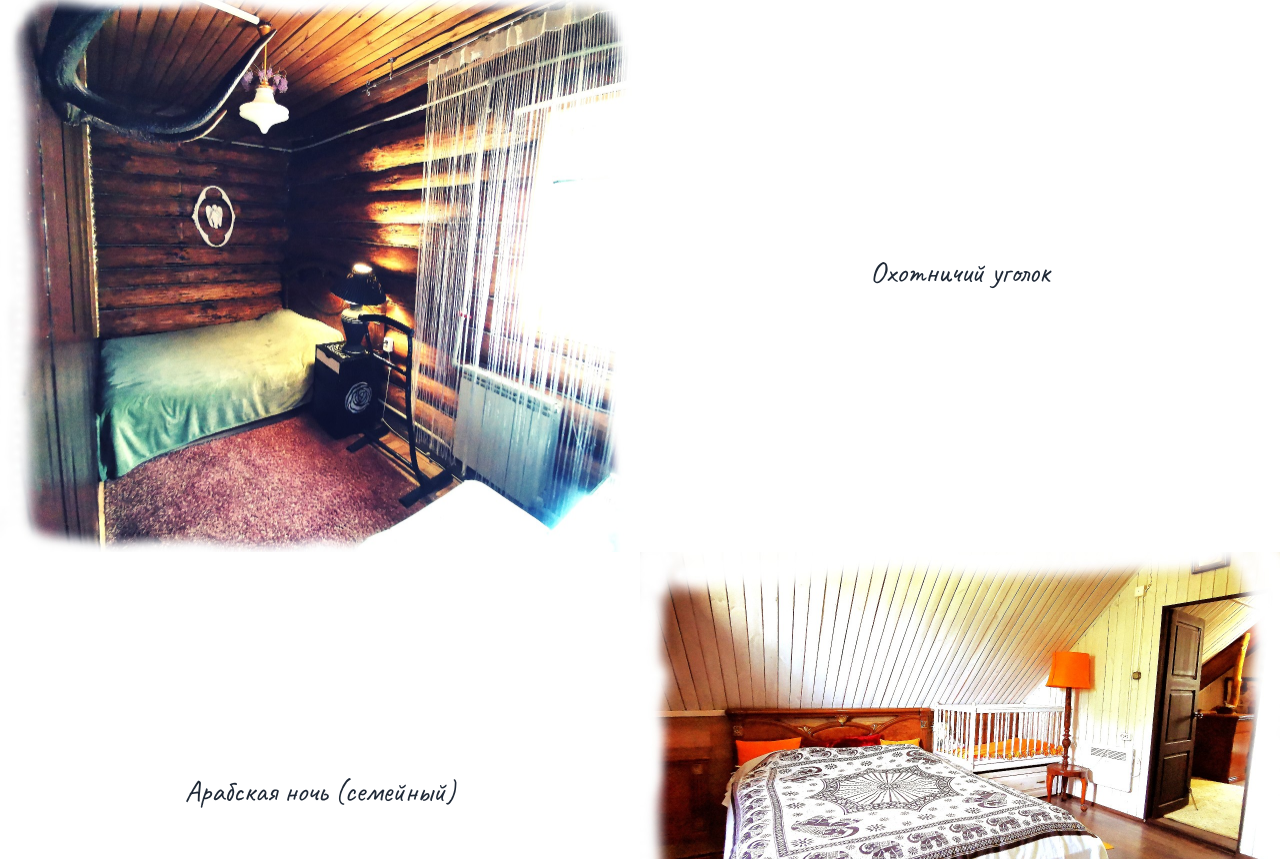
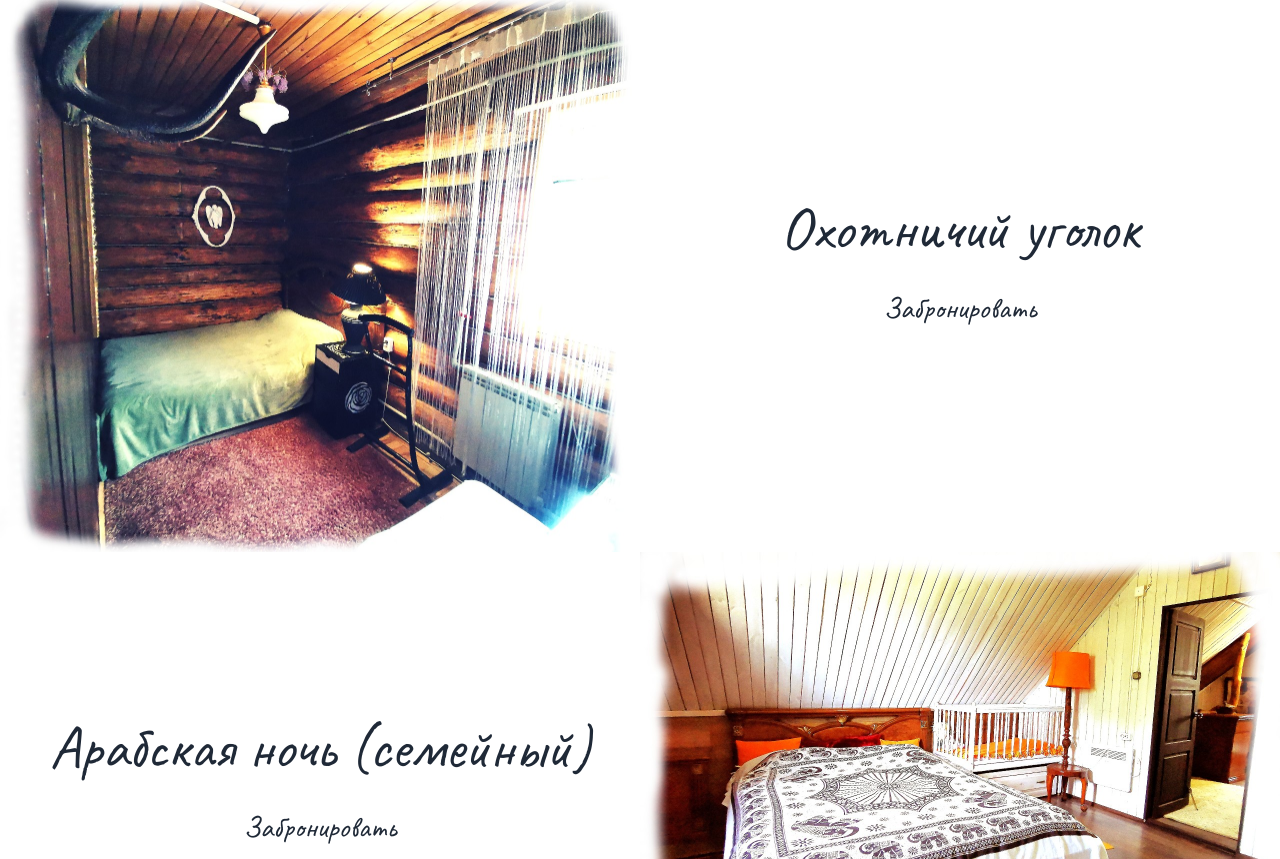
Before and after one commit to ri-commits/lesnaya_skazka, a Next.js app: page / in a window 1280 px wide. Shown: the part 2541-3400 px from the top of the page. Built offline with nearby package versions, Linux system fonts and the light colour scheme; a web font is replaced by a local one.

Commit message:
Rooms styled

```diff
--- /dev/null
+++ b/app/contacts/page.jsx
@@ -0,0 +1,7 @@
+import React from "react";
+
+const Contacts = () => {
+  return <div>Contacts</div>;
+};
+
+export default Contacts;
--- a/components/Rooms.jsx
+++ b/components/Rooms.jsx
@@ -1,5 +1,22 @@
 import Image from "next/image.js";
 import images from "../public/assets/rooms/index.js";
+import cloud from "../public/assets/cloud.png";
+import Link from "next/link.js";
+
+const ReservationButton = () => (
+  <Link
+    href="/contacts"
+    className="mt-3 group text-gray-800 py-4 md:py-5 px-8 md:px-10 relative overflow-hidden"
+  >
+    <span
+      className="absolute inset-0 bg-cover bg-center transition-opacity opacity-0  group-hover:opacity-100"
+      style={{ backgroundImage: `url(${cloud.src})` }}
+    ></span>
+    <span className="relative z-10 font-caveat md:text-3xl text-2xl group-hover:text-white">
+      Забронировать
+    </span>
+  </Link>
+);
 
 const Room = ({ image, description, reverse }) => {
   return (
@@ -18,7 +35,8 @@ const Room = ({ image, description, reverse }) => {
         />
       </div>
       <div className="flex flex-col justify-center items-center p-5 text-gray-800 md:w-1/2">
-        <h2 className="md:text-3xl text-2xl font-caveat">{description}</h2>
+        <h2 className="md:text-6xl text-3xl font-caveat">{description}</h2>
+        <ReservationButton />
       </div>
     </div>
   );
@@ -35,16 +53,19 @@ const Rooms = () => {
         image={images.room1}
         description="Охотничий уголок"
         reverse={false}
+        key="room1"
       />
       <Room
         image={images.room2}
         description="Арабская ночь (семейный)"
         reverse={true}
+        key="room2"
       />
       <Room
         image={images.room3}
         description="В гостях у Жюль Верна"
         reverse={false}
+        key="room3"
       />
     </div>
   );
```
Also changed, not shown: public/assets/cloud.png.
